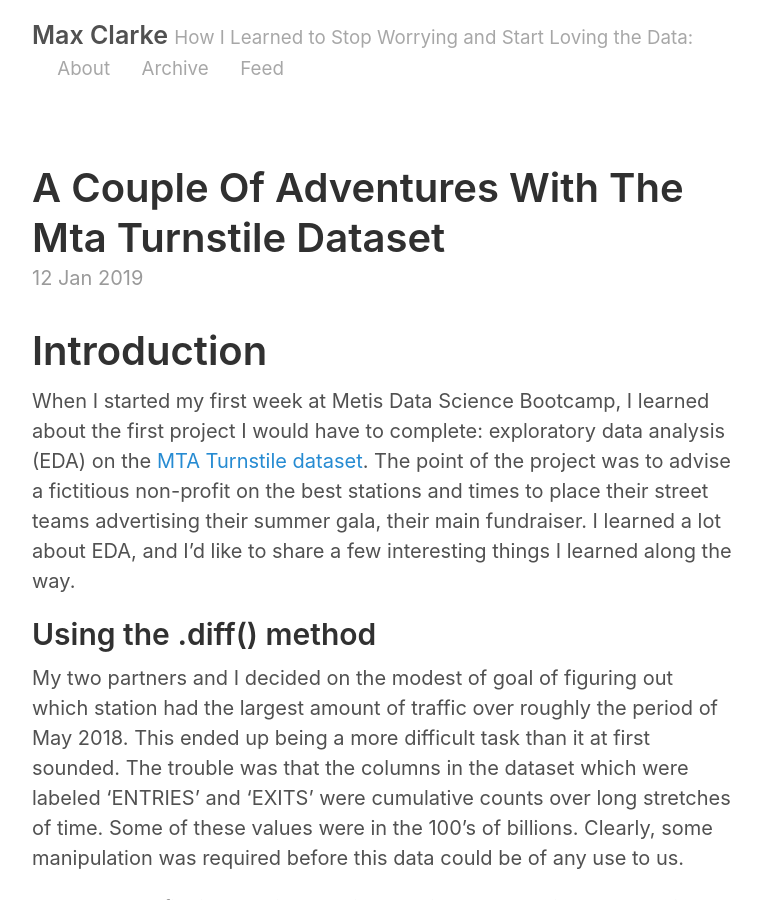
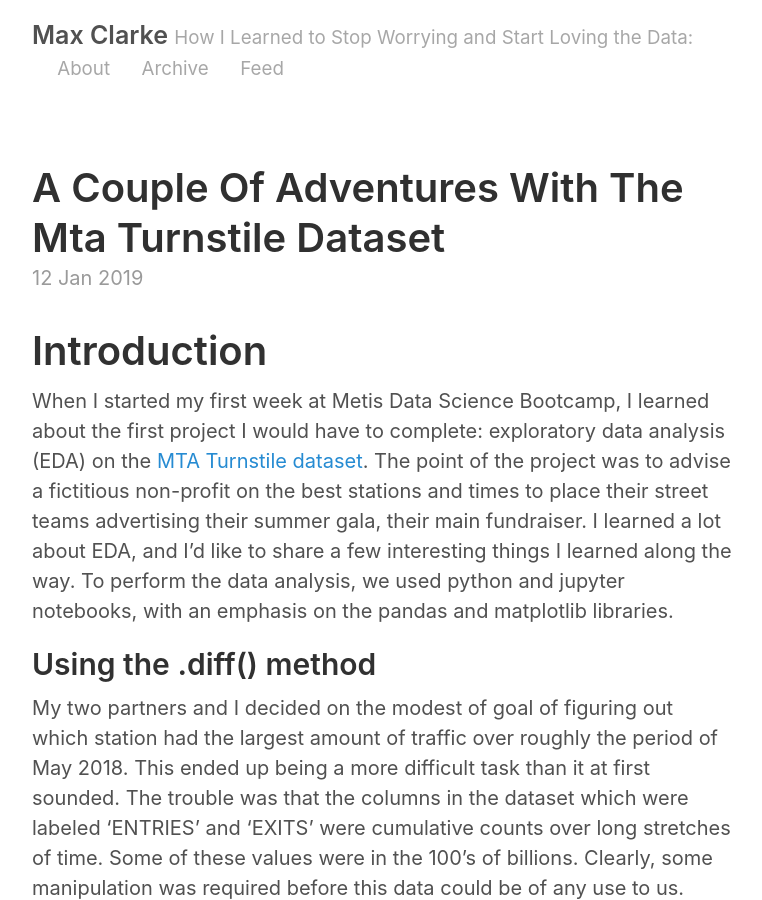
Before and after one commit to max-clarke/max-clarke.github.io, a Jekyll site: the page built from _posts/2019-01-12-A-Couple-of-Adventures-with-the-MTA-Turnstile-Dataset.md, in a window 1280 px wide and 900 px high. Shown: the whole window, without its empty margins (258-1020 px from the left). Built offline with Jekyll 4.4.1, drawn with Linux system fonts in a browser that asks for light colours.

Commit message:
added a bit about the tools I used

```diff
--- a/_posts/2019-01-12-A-Couple-of-Adventures-with-the-MTA-Turnstile-Dataset.md
+++ b/_posts/2019-01-12-A-Couple-of-Adventures-with-the-MTA-Turnstile-Dataset.md
@@ -7,7 +7,7 @@ Title: A Couple of Adventures with the MTA Dataset
 
 When I started my first week at Metis Data Science Bootcamp, I learned about the first project I would have to complete: exploratory data analysis (EDA) on the [MTA Turnstile
 dataset](http://web.mta.info/developers/turnstile.html). The point of the
-project was to advise a fictitious non-profit on the best stations and times to place their street teams advertising their summer gala, their main fundraiser. I learned a lot about EDA, and I'd like to share a few interesting things I learned along the way.
+project was to advise a fictitious non-profit on the best stations and times to place their street teams advertising their summer gala, their main fundraiser. I learned a lot about EDA, and I'd like to share a few interesting things I learned along the way. To perform the data analysis, we used python and jupyter notebooks, with an emphasis on the pandas and matplotlib libraries.
 
 ## Using the .diff() method
 
```
